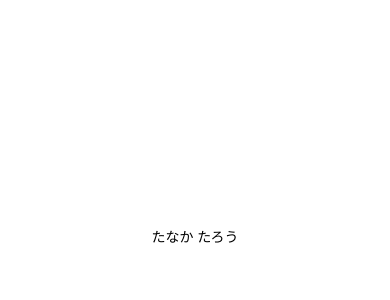
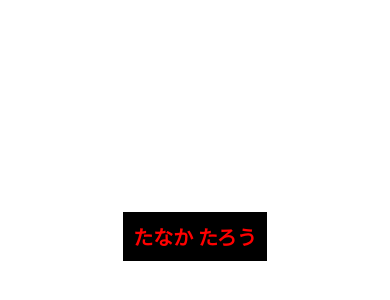
Before and after one commit to uni51/react-native-todo-list_basic_my-app, a React Native app: screen / in a window 390 px wide. Shown: the part 186-486 px from the top of the page. Built offline with nearby package versions, Linux system fonts and the light colour scheme.

Commit message:
5-35. デザインを加えてみる

```diff
--- a/App.js
+++ b/App.js
@@ -5,7 +5,7 @@ export default function App() {
   return (
     <View style={styles.container}>
       {/* <Text>Hello World!!</Text> */}
-      <Text>たなか たろう</Text>
+      <Text style={[styles.text, styles.textRed]}>たなか たろう</Text>
       <StatusBar style="auto" />
     </View>
   );
@@ -18,4 +18,14 @@ const styles = StyleSheet.create({
     alignItems: "center",
     justifyContent: "center",
   },
+  text: {
+    color: "white",
+    fontSize: 20,
+    backgroundColor: "black",
+    padding: 10,
+  },
+  textRed: {
+    color: "red",
+    fontWeight: "bold",
+  },
 });
```
